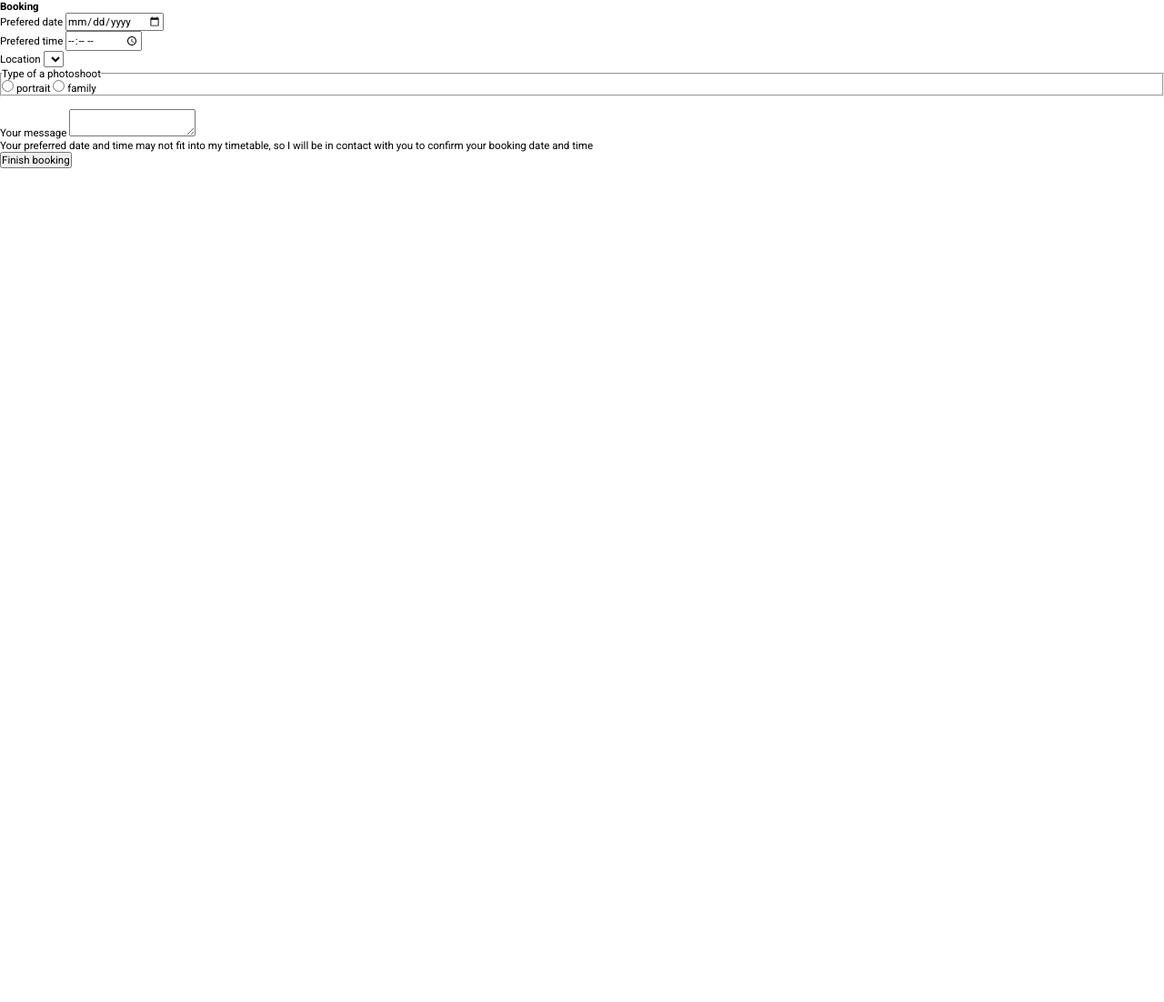
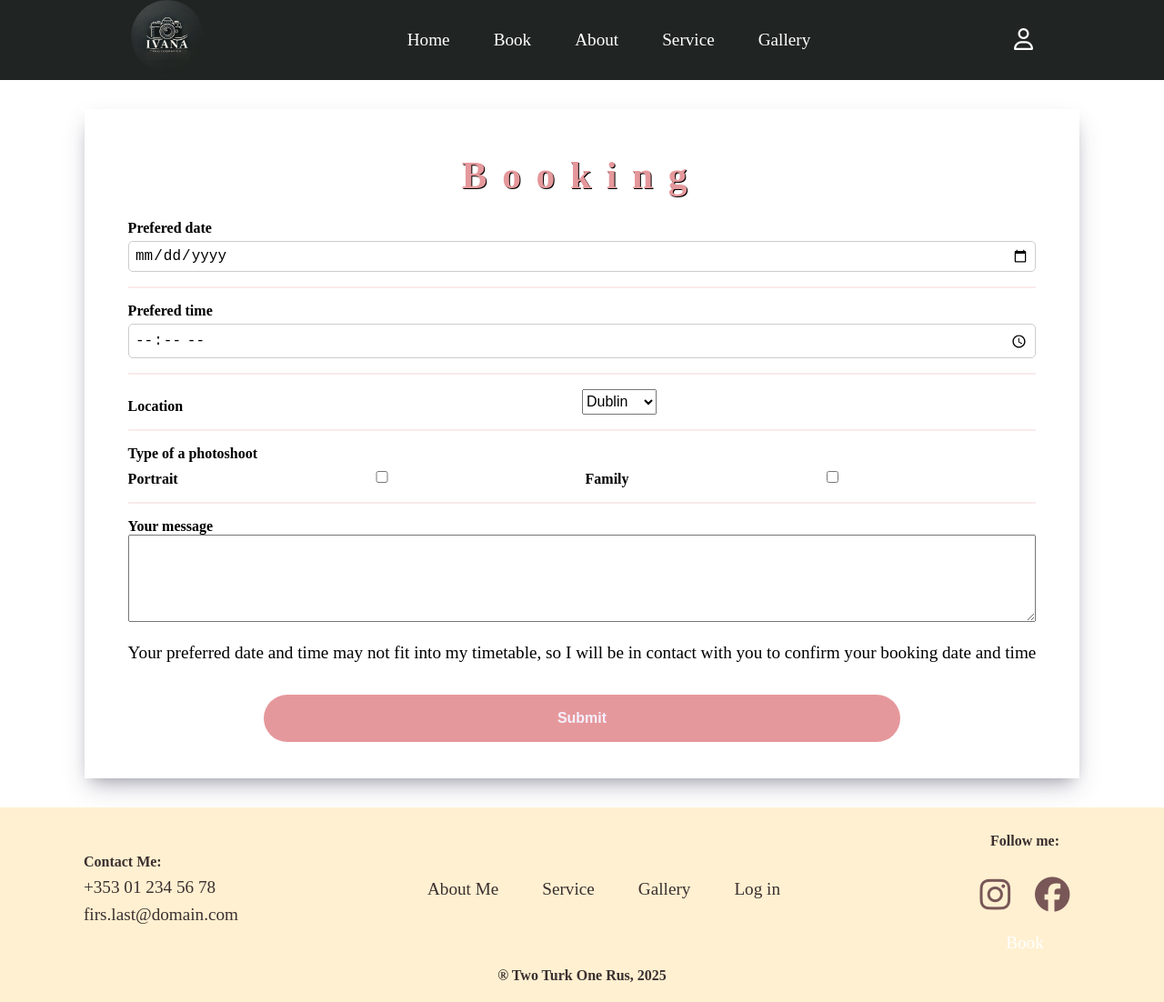
Before and after one commit to ne-el-al/SEWA, a plain HTML site: page booking.html in a window 1280 px wide. Shown: the whole page at 91% size. Before the commit the page ends 800 px from the top, so only its background shows below. Drawn offline with Linux system fonts and the light colour scheme; a web font is replaced by a local one.

Commit message:
booking page

```diff
--- a/booking.html
+++ b/booking.html
@@ -1,72 +1,189 @@
 <!DOCTYPE html>
 <html lang="en">
-
   <head>
     <meta charset="UTF-8" />
     <meta name="viewport" content="width=device-width, initial-scale=1.0" />
     <title>Booking</title>
     <!-- Font awesome -->
-  <link rel="stylesheet" href="https://cdnjs.cloudflare.com/ajax/libs/font-awesome/6.7.2/css/all.min.css"
+    <link
+      rel="stylesheet"
+      href="https://cdnjs.cloudflare.com/ajax/libs/font-awesome/6.7.2/css/all.min.css"
       integrity="sha512-Evv84Mr4kqVGRNSgIGL/F/aIDqQb7xQ2vcrdIwxfjThSH8CSR7PBEakCr51Ck+w+/U6swU2Im1vVX0SVk9ABhg=="
-    crossorigin="anonymous" referrerpolicy="no-referrer" />
+      crossorigin="anonymous"
+      referrerpolicy="no-referrer"
+    />
     <!-- google font -->
     <link rel="preconnect" href="https://fonts.googleapis.com" />
     <link rel="preconnect" href="https://fonts.gstatic.com" crossorigin />
     <link
       href="https://fonts.googleapis.com/css2?family=Big+Shoulders+Inline:opsz,wght@10..72,100..900&family=Roboto:ital,wght@0,100;0,300;0,400;0,500;0,700;0,900;1,100;1,300;1,400;1,500;1,700;1,900&display=swap"
-    rel="stylesheet" />
+      rel="stylesheet"
+    />
     <!--Css -->
     <link rel="stylesheet" href="./css/style.css" />
     <link rel="stylesheet" href="./css/navbar.css" />
     <link rel="stylesheet" href="./css/footer.css" />
     <link rel="stylesheet" href="./css/tablet.css" />
     <link rel="stylesheet" href="./css/desktop.css" />
+    <link rel="stylesheet" href="./css/booking.css" />
   </head>
+  <header>
+    <nav id="navbar">
+      <a href="index.html" class="nav-branding" target="_blank"
+        ><img src="./media/logo.webp" alt=""
+      /></a>
 
+      <ul class="nav-menu">
+        <li class="nav-item">
+          <a href="index.html" class="nav-link">Home</a>
+        </li>
+        <li class="nav-item">
+          <a href="booking.html" class="nav-link">Book</a>
+        </li>
+        <li class="nav-item">
+          <a href="about.html" class="nav-link">About</a>
+        </li>
+        <li class="nav-item">
+          <a href="service.html" class="nav-link">Service</a>
+        </li>
+        <li class="nav-item">
+          <a href="gallery.html" class="nav-link">Gallery</a>
+        </li>
+      </ul>
+
+      <div class="account">
+        <a href="#" class="nav-link user"><i class="fa-regular fa-user"></i></a>
+      </div>
+
+      <ul class="logsing-menu">
+        <li class="logsing-item"><a href="login.html">Log In</a></li>
+        <li class="logsing-item"><a href="signin.html">Sign In</a></li>
+      </ul>
+
+      <div class="hamburger">
+        <span class="bar"></span>
+        <span class="bar"></span>
+        <span class="bar"></span>
+      </div>
+    </nav>
+  </header>
   <body>
     <!--Booking form-->
+    <main>
+      <div class="booking_container">
+        <aside class="form">
           <form action="">
             <h1>Booking</h1>
             <!-- Prefered date -->
+            <div class="date">
               <label for="">Prefered date</label>
-    <input type="date" name="date_book" id="date_book" required>
-    <br>
-
+              <input type="date" name="date_book" id="date_book" required />
+            </div>
+            <hr />
             <!-- Prefered time -->
+            <div class="time">
               <label for="">Prefered time</label>
-    <input type="time" name="date_book" id="date_book" required>
-    <br>
-
+              <input type="time" name="date_book" id="date_book" required />
+            </div>
+            <hr />
             <!-- Location-->
+            <div class="location">
               <label for="">Location</label>
               <select name="location_book" id="location_book" required>
-      <option value=""></option>
-      <option value=""></option>
+                <option value="Dublin">Dublin</option>
+                <option value="Cork">Cork</option>
+                <option value="Limerick">Limerick</option>
               </select>
-    <br>
+            </div>
+            <hr />
+            <!-- Type of photoshoot-->
+            <div class="photoshot">
+              <div class="text"><h4>Type of a photoshoot</h4></div>
+              <div class="checkbox">
+                <label for="portrait">Portrait</label>
+                <input
+                  type="checkbox"
+                  name="portrait"
+                  id="portrait"
+                  value="portrait"
+                />
+                <label for="family">Family</label>
+                <input
+                  type="checkbox"
+                  name="family"
+                  id="family"
+                  value="family"
+                />
+              </div>
+            </div>
+            <hr />
+            <!-- User's message to the photographer -->
+            <div class="message">
+              <label for="book_message">Your message</label>
+              <textarea
+                name="message"
+                id="book_message"
+                style="width: 100%; height: 6em"
+              ></textarea>
+            </div>
 
-    <!-- Type of photoshoot-->
-    <fieldset>
-      <legend>Type of a photoshoot</legend>
-      <input type="radio" name="portrait" id="portrait" value="portrait">
-      <label for="portrait">portrait</label>
-      <input type="radio" name="family" id="family" value="family">
-      <label for="family">family</label>
-    </fieldset>
-    <br>
-
-    <!-- User's message to the photographer -->
-    <label for="book_message">Your message</label>
-    <textarea name="message" id="book_message"></textarea>
-    <br>
-
-    <section>
-      <p>Your preferred date and time may not fit into my timetable, so I will be in contact with you to confirm your booking date and time</p>
+            <section class="button_area">
+              <p>
+                Your preferred date and time may not fit into my timetable, so I
+                will be in contact with you to confirm your booking date and
+                time
+              </p>
+              <button type="submit">Submit</button>
             </section>
 
             <!-- Finish booking button-->
-    <input type="submit" value="Finish booking">
           </form>
+        </aside>
+      </div>
+    </main>
+
+    <footer>
+      <div id="container">
+        <address class="contact">
+          <h3>Contact Me:</h3>
+          <p>+353 01 234 56 78</p>
+          <p>firs.last@domain.com</p>
+        </address>
+        <aside class="pages">
+          <ul class="footer-menu">
+            <li class="footer-item">
+              <a href="" class="footer-link">About Me</a>
+            </li>
+            <li class="footer-item">
+              <a href="" class="footer-link">Service</a>
+            </li>
+            <li class="footer-item">
+              <a href="" class="footer-link">Gallery</a>
+            </li>
+            <li class="footer-item">
+              <a href="" class="footer-link">Log in </a>
+            </li>
+          </ul>
+        </aside>
+        <section class="social-media">
+          <h3>Follow me:</h3>
+          <a
+            href="https://www.instagram.com/ivanatumbeva_photo/"
+            target="_blank"
+            ><i class="fa-brands fa-instagram"></i
+          ></a>
+          <a href="https://www.facebook.com/ivana.tumbeva" target="_blank"
+            ><i class="fa-brands fa-facebook"></i
+          ></a>
+
+          <div>
+            <a class="button" href="booking.html">Book</a>
+          </div>
+        </section>
+      </div>
+      <section class="madeby">® Two Turk One Rus, 2025</section>
+    </footer>
+
+    <script src="./javascript/script.js"></script>
   </body>
-
 </html>
--- /dev/null
+++ b/css/booking.css
@@ -0,0 +1,60 @@
+main {
+  height: 100%;
+  display: flex;
+}
+.booking_container {
+  display: flex;
+
+  margin: 2em auto;
+  flex-direction: column;
+  align-items: center;
+  padding: 3em;
+  justify-content: center;
+  box-shadow: rgba(50, 50, 93, 0.25) 0px 13px 27px -5px,
+    rgba(0, 0, 0, 0.3) 0px 8px 16px -8px;
+}
+
+hr {
+  margin: 1em 0;
+  color: #e5989b;
+  border: 1px solid #e5989b;
+  opacity: 0.2;
+}
+.booking_container h1 {
+  color: #e5989b;
+  text-align: center;
+  font-size: 2.6em;
+  text-shadow: 1px 1px black;
+  letter-spacing: 0.4em;
+  margin: 0.6em;
+}
+.form {
+  margin: auto;
+}
+.location {
+  display: flex;
+  justify-content: baseline;
+}
+.location label {
+  width: 50%;
+}
+.photoshot {
+  display: flex;
+  flex-direction: column;
+}
+.checkbox {
+  display: flex;
+  align-items: center;
+  justify-content: baseline;
+}
+.button_area {
+  display: flex;
+  flex-direction: column;
+  align-items: center;
+}
+button {
+  width: 70%;
+}
+p {
+  margin: 1em 0;
+}
--- a/css/desktop.css
+++ b/css/desktop.css
@@ -0,0 +1,52 @@
+@media (min-width: 1200px) {
+  * {
+    font-size: 1rem;
+  }
+  /* NAVBAR */
+  #navbar {
+    justify-content: space-around;
+  }
+  /* ABOUT */
+  #about {
+    justify-content: space-evenly;
+  }
+  #about img {
+    width: 18em;
+  }
+  .about_her {
+    width: 40%;
+  }
+
+  /* Gallery for portrait and family photo */
+  .home_gallery_container h2 {
+    font-family: 2.4em;
+  }
+  .home_gallery_container .desktop {
+    display: inline;
+  }
+  .home_gallery_container .tablet {
+    display: inline;
+  }
+  .home_gallery_container img {
+    margin: 0.6em 1.5em;
+    width: 15em;
+    height: 350px;
+  }
+  /* PROCESS  */
+  #process {
+    margin: auto;
+    width: 50%;
+    justify-content: center;
+  }
+
+  #process h1 {
+    margin: 1em 2em;
+  }
+  /* Footer */
+  aside .footer-menu {
+    display: flex;
+  }
+  aside .footer-item {
+    margin: 1em 1.5em;
+  }
+}
--- a/css/navbar.css
+++ b/css/navbar.css
@@ -1,21 +1,3 @@
-* {
-  padding: 0;
-  margin: 0;
-  box-sizing: border-box;
-  font-size: 0.85rem;
-}
-header {
-  background-color: #202523;
-}
-
-li {
-  list-style: none;
-}
-a {
-  text-decoration: none;
-  color: white;
-}
-
 #navbar {
   min-height: 5em;
   display: flex;
--- a/css/style.css
+++ b/css/style.css
@@ -1,7 +1,21 @@
 @import url("https://fonts.googleapis.com/css2?family=Big+Shoulders+Inline:opsz,wght@10..72,100..900&family=Roboto:ital,wght@0,100;0,300;0,400;0,500;0,700;0,900;1,100;1,300;1,400;1,500;1,700;1,900&display=swap");
 
 * {
-  font-family: "Roboto", sans-serif;
+  padding: 0;
+  margin: 0;
+  box-sizing: border-box;
+  font-size: 0.9rem;
+}
+header {
+  background-color: #202523;
+}
+
+li {
+  list-style: none;
+}
+a {
+  text-decoration: none;
+  color: white;
 }
 
 html,
@@ -104,6 +118,13 @@ body {
   background-color: #f5efff;
   margin-bottom: 1em;
 }
+.home_gallery_container .tablet {
+  display: none;
+}
+.home_gallery_container .desktop {
+  display: none;
+}
+
 .home_gallery_container img {
   width: 15em;
   height: 250px;
@@ -116,7 +137,6 @@ body {
 /* PROCESS */
 #process {
   margin-bottom: 1em;
-
   box-sizing: border-box;
   flex-wrap: wrap;
   display: flex;
--- a/css/tablet.css
+++ b/css/tablet.css
@@ -0,0 +1,28 @@
+@media (min-width: 768px) {
+  body {
+    font-size: 1.6em;
+  }
+  p,
+  a {
+    font-size: 1.2em;
+  }
+  h2 {
+    font-size: 1.6em;
+  }
+
+  /* ABOUT */
+  #about img {
+    width: 16em;
+  }
+
+  .home_gallery_container .tablet {
+    display: inline;
+  }
+  /* Footer */
+  aside .footer-menu {
+    display: flex;
+  }
+  aside .footer-item {
+    margin: 1em 1.5em;
+  }
+}
```
Also changed, not shown: index.html (+12 -4 lines), signin.html (+1 -0 lines), media/background.png (added), media/family.jpg, media/family3.jpg (added), media/family4.jpg (added), media/family5.jpg (added), media/portrait.jpg (added), media/portrait1.jpg (added), media/portrait2.jpg (added), media/portrait3.jpg (added). Lines whose indentation alone changed are shown as unchanged.
